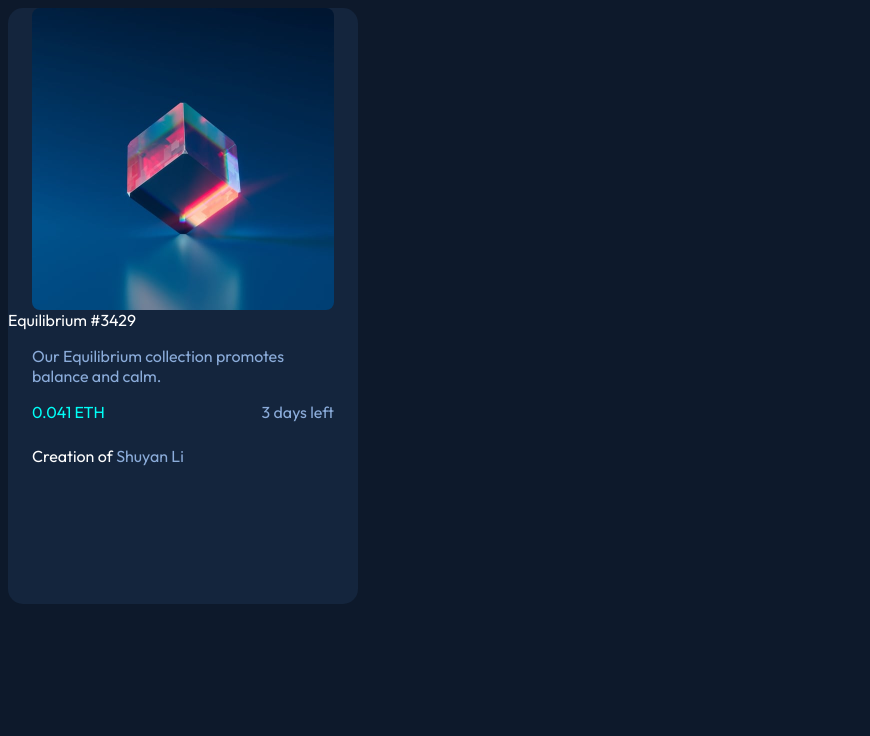
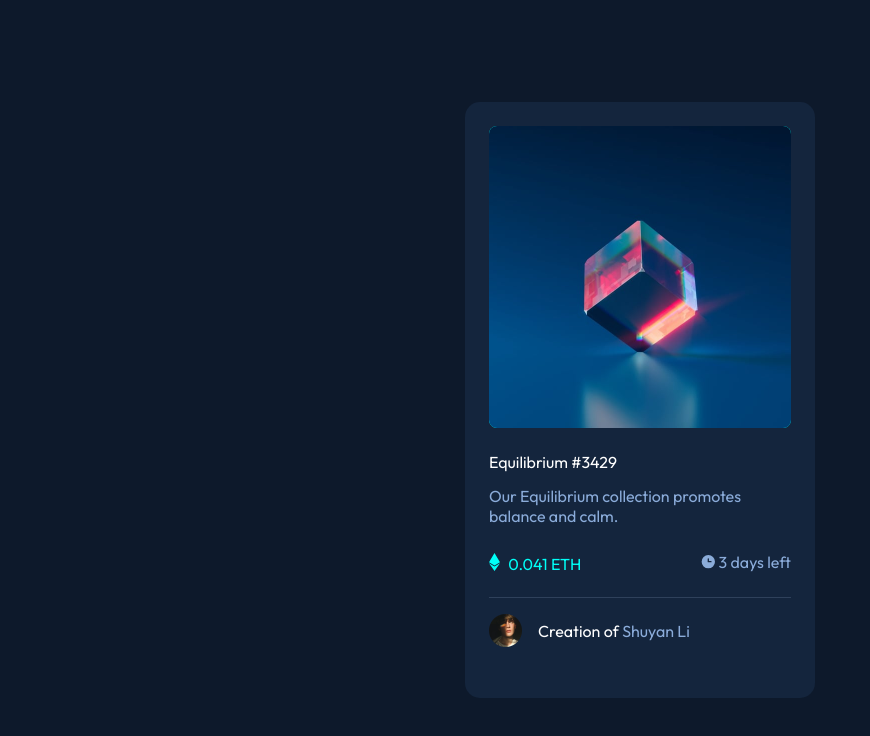
Before and after one commit to sl9707/NFT_Exercise, a plain HTML site: page index.html in a window 1280 px wide. Shown: the whole page, without its empty margins (0-870 px from the left). Drawn offline with Linux system fonts and the light colour scheme.

Commit message:
nft_exercise

```diff
--- a/index.html
+++ b/index.html
@@ -24,19 +24,27 @@
 
 <body>
   <div class="card">
+    <div class="nft">
+      <!-- <a href="#" target="_blank"></a> -->
     <img src="nft-preview-card-component-main/nft-preview-card-component-main/images/image-equilibrium.jpg" alt="NFT" id="nftImg">
+    </div>
 
-    <a href="#" class="equi">Equilibrium #3429</a>
+      <a href="#" class="equi">Equilibrium #3429</a>
 
-    <p class="our">Our Equilibrium collection promotes balance and calm.</p>
+      <p class="our">Our Equilibrium collection promotes balance and calm.</p>
 
-    <div class="spec">
-    <span class="eth">0.041 ETH</span>
-    <span class="days">3 days left</span>
-   </div>
+      <div class="spec">
+        <img src="nft-preview-card-component-main/nft-preview-card-component-main/images/icon-ethereum.svg" alt="etherum" id="eth">
+        <span class="ethe">0.041 ETH</span>
 
-
-    <p class="create">Creation of <a href="#" id="creator">Shuyan Li</a></p>
+        <img src="nft-preview-card-component-main/nft-preview-card-component-main/images/icon-clock.svg" alt="clock" id="clock">
+        <span class="days">3 days left</span>
+      </div>
+        <hr>
+        <div class="avatars">
+        <img src="nft-preview-card-component-main/nft-preview-card-component-main/images/image-avatar.png" alt="image-avatar" id="avatar">
+        <span class="create">Creation of <a href="#" id="creator">Shuyan Li</a></span>
+      </div>
   </div>
 
   <!-- <div class="attribution">
--- a/style.css
+++ b/style.css
@@ -4,46 +4,73 @@ body{
 }
 .card{
     width: 350px;
-    height: 596px;
+    height: 572px;
     border-radius: 15px;
     background-color:hsl(216, 50%, 16%);
+    padding-top: 24px;
+    position: absolute;
+    top: 50%;
+    left: 50%;
+    transform: translate(-50%, -50%);
 }
 #nftImg{
     border-radius: 8px;
     width: 302px;
-    display: block;
-    margin: auto;
+    margin:0px;
 }
 .equi{
-    width: 302px;
     color: white;
     text-decoration: none;
+    display: block;
+    margin: 24px 24px 0 24px;
+
 }
 .our{
-    width: 302px;
     color: hsl(215, 51%, 70%);
-    margin-left:24px;
+    margin: 14px 24px 26px 24px;
 }
 .spec{
-    width: 302px;
-    margin: auto;
+    margin:  0px 24px;
+    display: block;
 }
-.eth{
+#eth{
+    position: relative;
+    top: 1px;
+}
+.ethe{
     color: hsl(178, 100%, 50%);
+    margin-left: 5px;
 }
 .days{
     color: hsl(215, 51%, 70%);
     float: right;
 }
+#clock{
+    position: relative;
+    left: 115px;
+}
+hr{
+    margin: 23px 24px 16px;
+    height: 1px;
+    background-color: hsl(215, 32%, 27%);
+    border: none
+}
 .create{
     color: white;
-    display: block;
-    margin: 24px;
+    margin-left: 16px;
+
 }
 #creator{
     color: hsl(215, 51%, 70%);
     text-decoration: none;
-
+}
+#avatar{
+    width: 33px;
+}
+.avatars{
+    display: flex;
+    align-items: center;
+    margin: 0 24px 38px ;
 }
 
 .equi:hover{
@@ -53,3 +80,13 @@ body{
 #creator:hover{
     color: hsl(178, 100%, 50%);
 }
+#nftImg:hover{
+    opacity: 50%;
+}
+.nft{
+    background-color: hsl(178, 100%, 50%);
+    width: 302px;
+    height: 302px;
+    margin:0 24px;
+    border-radius: 8px;
+}
```
